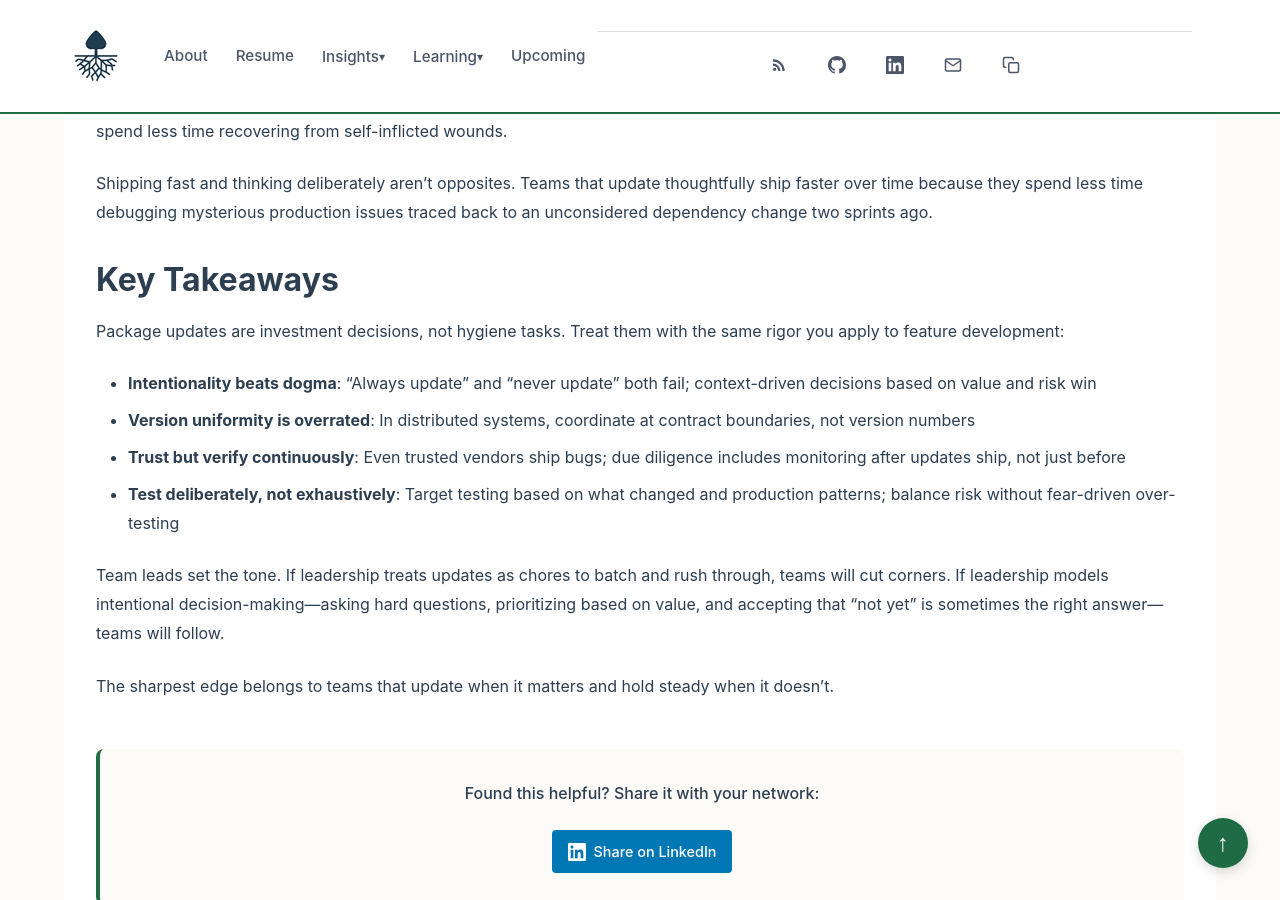
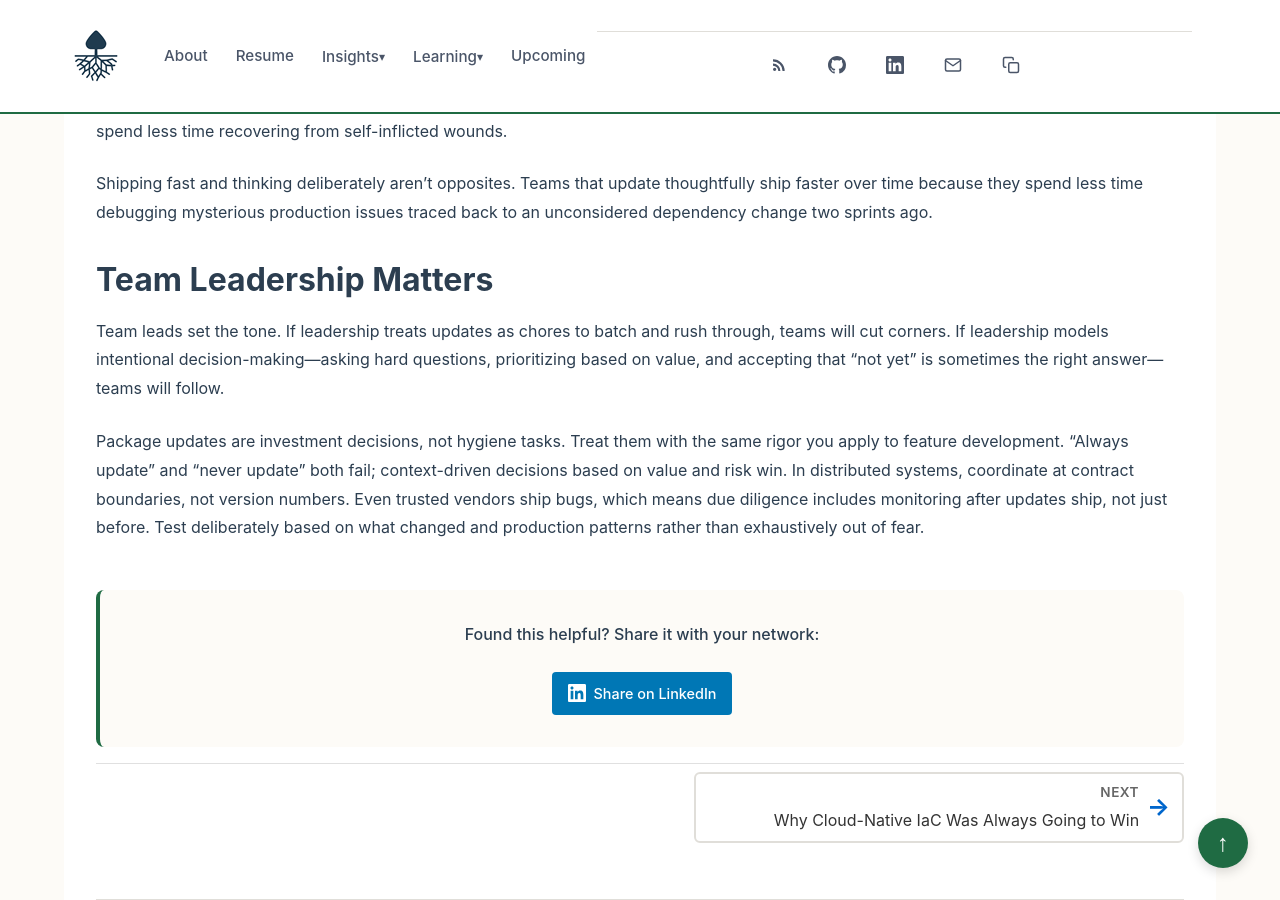
Before and after one commit to stevenstuartm/stevenstuartm.github.io, a Jekyll site: the page built from _posts/2025-11-07-when-to-update-packages.md, in a window 1280 px wide and 900 px high, scrolled down 5140 px. Built offline with Jekyll 4.4.1, drawn with Linux system fonts in a browser that asks for light colours; some of the changed text lies outside the part shown.

Commit message:
updating packages blog

```diff
--- a/_posts/2025-11-07-when-to-update-packages.md
+++ b/_posts/2025-11-07-when-to-update-packages.md
@@ -7,7 +7,7 @@ series: "Technology & Tools"
 tags: [dependency-management, distributed-systems, risk-management, testing]
 ---
 
-When do we update dependencies? One side says always stay current. The other says only update when forced. Both miss the point: updates are investments, not hygiene tasks. The sharper edge belongs to teams that decide deliberately based on context, not dogma.
+When do we update dependencies? One side says always stay current. The other says only update when forced. Both approaches fail because updates are investments, not hygiene tasks. Teams that decide deliberately based on context and value outperform those following dogma.
 
 ## The Distributed Systems Uniformity Trap
 
@@ -36,7 +36,7 @@ This example reinforces two truths:
 1. **Upfront due diligence has limits**: You can review changelogs, run regression tests, and validate functionality, but some bugs only surface under production conditions
 2. **Ongoing vigilance matters**: Staying plugged into ticket systems, community forums, and issue trackers helps you catch problems before they spread
 
-Even trusted sources ship bugs. Intentional updates include monitoring what happens after the update ships, not just before.
+Even trusted sources ship bugs. Intentional updates include monitoring what happens after updates ship, not just before.
 
 ## Making Intentional Update Decisions
 
@@ -68,7 +68,7 @@ Recognizing when delay shifts from prudent caution to mounting debt requires reg
 
 If you're already multiple versions behind, don't try to catch up all at once. Audit your dependencies, identify the high-risk gaps (unpatched CVEs, unsupported versions, libraries blocking other upgrades), and create a prioritized update roadmap. Treat it like technical debt: chip away systematically rather than attempting a big-bang migration that creates more risk than it resolves.
 
-## Testing Strategy: Targeted Over Exhaustive
+## Test Based on What Changed
 
 Fear drives teams toward exhaustive testing: "We changed a dependency, so we need to test everything." This wastes time and often misses the actual risks.
 
@@ -87,7 +87,7 @@ Avoid the temptation to test everything out of fear. Exhaustive testing creates
 
 The framework above takes 15-30 minutes per update decision, not hours. Compare that to the time spent dealing with broken production deployments, emergency rollbacks, and firefighting that follows hasty updates. Spending 20 minutes reading a changelog and running targeted tests beats spending 4 hours debugging a silent authentication deadlock at 2 AM.
 
-Compare the costs: deliberate updates consume predictable, scheduled time during normal work hours. Autopilot updates consume unpredictable, high-stress time during incidents. The time spent is roughly equivalent, but one approach happens during office hours with full context, while the other happens during outages with incomplete information.
+Deliberate updates consume predictable, scheduled time during normal work hours. Autopilot updates consume unpredictable, high-stress time during incidents. The time spent is roughly equivalent, but one approach happens during office hours with full context, while the other happens during outages with incomplete information.
 
 **"Our security team requires us to apply all patches within 48 hours of release. We don't have a choice."**
 
@@ -117,14 +117,8 @@ You don't know what your competitors do internally. You see their marketing velo
 
 Shipping fast and thinking deliberately aren't opposites. Teams that update thoughtfully ship faster over time because they spend less time debugging mysterious production issues traced back to an unconsidered dependency change two sprints ago.
 
-## Key Takeaways
-
-Package updates are investment decisions, not hygiene tasks. Treat them with the same rigor you apply to feature development:
-- **Intentionality beats dogma**: "Always update" and "never update" both fail; context-driven decisions based on value and risk win
-- **Version uniformity is overrated**: In distributed systems, coordinate at contract boundaries, not version numbers
-- **Trust but verify continuously**: Even trusted vendors ship bugs; due diligence includes monitoring after updates ship, not just before
-- **Test deliberately, not exhaustively**: Target testing based on what changed and production patterns; balance risk without fear-driven over-testing
+## Team Leadership Matters
 
 Team leads set the tone. If leadership treats updates as chores to batch and rush through, teams will cut corners. If leadership models intentional decision-making—asking hard questions, prioritizing based on value, and accepting that "not yet" is sometimes the right answer—teams will follow.
 
-The sharpest edge belongs to teams that update when it matters and hold steady when it doesn't.
+Package updates are investment decisions, not hygiene tasks. Treat them with the same rigor you apply to feature development. "Always update" and "never update" both fail; context-driven decisions based on value and risk win. In distributed systems, coordinate at contract boundaries, not version numbers. Even trusted vendors ship bugs, which means due diligence includes monitoring after updates ship, not just before. Test deliberately based on what changed and production patterns rather than exhaustively out of fear.
```
